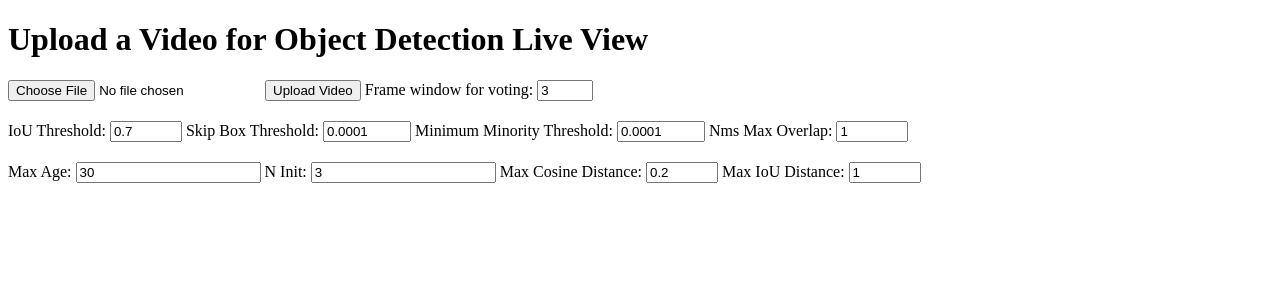
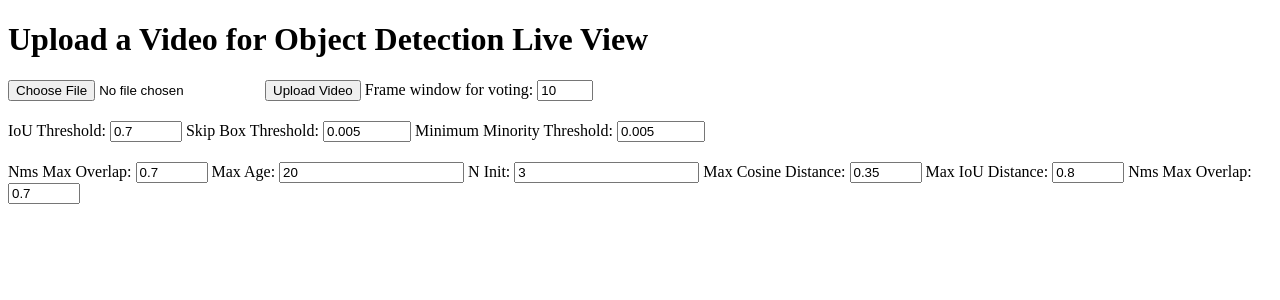
Before and after one commit to nhutanh2004/CS420-Helmet-Detection-with-YOLO_The_app_part, a Flask app: page /live_stream in a window 1280 px wide. Shown: the top 300 px of the page. Run offline with Flask 2, Linux system fonts and the light colour scheme.

Commit message:
add style. css

```diff
--- a/templates/video_live.html
+++ b/templates/video_live.html
@@ -24,29 +24,31 @@
                 <input type="file" name="file" accept="video/*" required>
                 <input type="submit" id="submit-button" value="Upload Video">
                 <label for="frame_window">Frame window for voting:</label>
-                <input type="number" id="frame_window" name="frame_window" step="1" min="2" max="10" value="3" required>
+                <input type="number" id="frame_window" name="frame_window" step="1" min="1" max="30" value="10" required>
             </div>
             <!-- Second Row -->
             <div style="margin-bottom: 20px;">
                 <label for="iou_thr">IoU Threshold:</label>
                 <input type="number" id="iou_thr" name="iou_thr" step="0.01" min="0" max="1" value="0.7" required>
                 <label for="skip_box_thr">Skip Box Threshold:</label>
-                <input type="number" id="skip_box_thr" name="skip_box_thr" step="0.0001" min="0" max="1" value="0.0001" required>
+                <input type="number" id="skip_box_thr" name="skip_box_thr" step="0.0001" min="0" max="1" value="0.005" required>
                 <label for="p">Minimum Minority Threshold:</label>
-                <input type="number" id="p" name="p" step="0.0001" min="0" max="1" value="0.0001" required>
-                <label for="nms_max_overlap">Nms Max Overlap:</label>
-                <input type="number" id="nms_max_overlap" name="nms_max_overlap" step="0.01" min="0" max="1" value="1" required>
+                <input type="number" id="p" name="p" step="0.0001" min="0" max="1" value="0.005" required>
             </div>
             <!-- Third Row -->
             <div>
+                <label for="nms_max_overlap">Nms Max Overlap:</label>
+                <input type="number" id="nms_max_overlap" name="nms_max_overlap" step="0.01" min="0" max="1" value="0.7" required>
                 <label for="max_age">Max Age:</label>
-                <input type="number" id="max_age" name="max_age" step="1" min="1" value="30" required>
+                <input type="number" id="max_age" name="max_age" step="1" min="1" value="20" required>
                 <label for="n_init">N Init:</label>
                 <input type="number" id="n_init" name="n_init" step="1" min="1" value="3" required>
                 <label for="max_cosine_distance">Max Cosine Distance:</label>
-                <input type="number" id="max_cosine_distance" name="max_cosine_distance" step="0.01" min="0" max="1" value="0.2" required>
+                <input type="number" id="max_cosine_distance" name="max_cosine_distance" step="0.01" min="0" max="1" value="0.35" required>
                 <label for="max_iou_distance">Max IoU Distance:</label>
-                <input type="number" id="max_iou_distance" name="max_iou_distance" step="0.01" min="0" max="1" value="1" required>
+                <input type="number" id="max_iou_distance" name="max_iou_distance" step="0.01" min="0" max="1" value="0.8" required>
+                <label for="nms_max_overlap">Nms Max Overlap:</label>
+                <input type="number" id="nms_max_overlap" name="nms_max_overlap" step="0.01" min="0" max="1" value="0.7" required>
             </div>
         </div>
     </form>
```
Also changed, not shown: templates/video.html (+23 -1 lines). Lines whose indentation alone changed are shown as unchanged.
